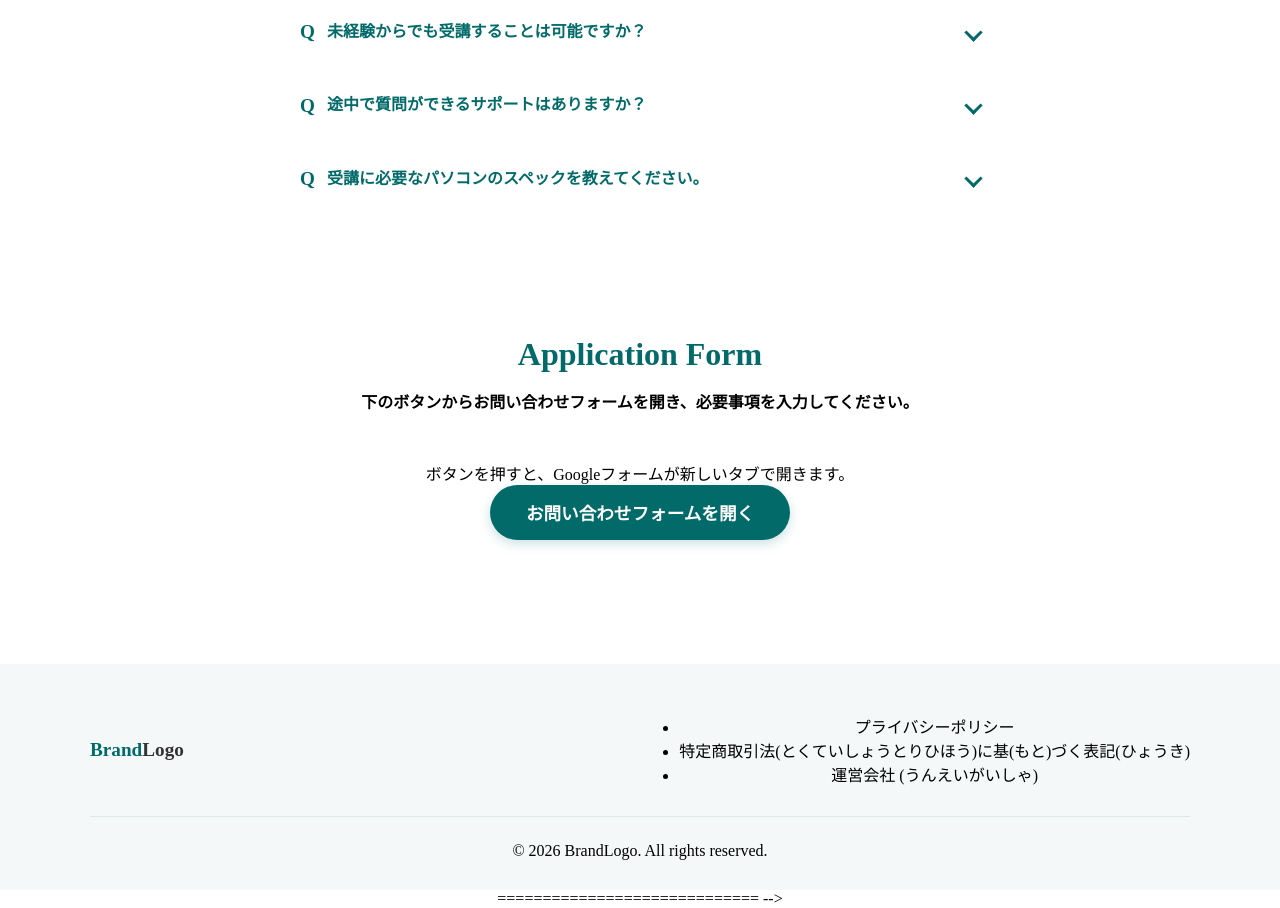
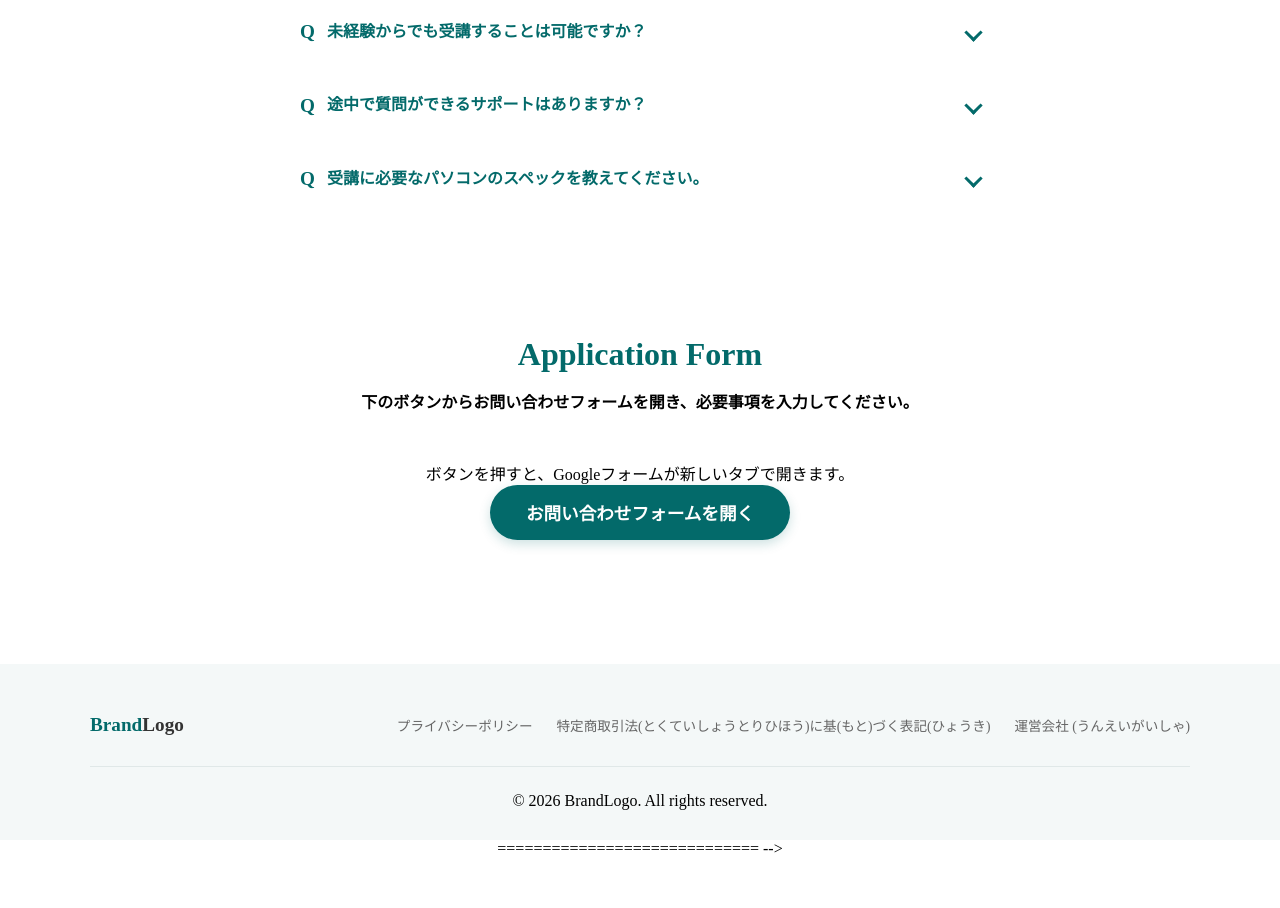
Before and after one commit to riganabureza41-beep/footer, a plain HTML site: page index.html in a window 1280 px wide. Shown: the part 3696-4604 px from the top of the page. After the commit the page ends 4554 px from the top, so only its background shows below. Drawn offline with Linux system fonts and the light colour scheme.

Commit message:
Update style.css

```diff
--- a/style.css
+++ b/style.css
@@ -834,11 +834,26 @@ a {
     color: #036a6a;
 }
 /* WEB-DAY22_Code */
+.footer-links {
+    display: flex;
+    gap: 24px;
+    list-style: none;
+    margin: 0;
+    padding: 0;
+}
+
+.footer-links a {
+    text-decoration: none;
+    color: #666666;
+    font-size: 0.85rem;
+    transition: color 0.3s ease;
+}
+
+.footer-links a:hover {
+    color: #036a6a; /* ホバーでブランドカラーに */
+}
 
 
-/* ==========================================
- ▲▲▲▲▲  Footer（フッター）　▲▲▲▲
-========================================== */
 
 /* レスポンシブ対応 */
 @media (max-width: 768px) {
```
